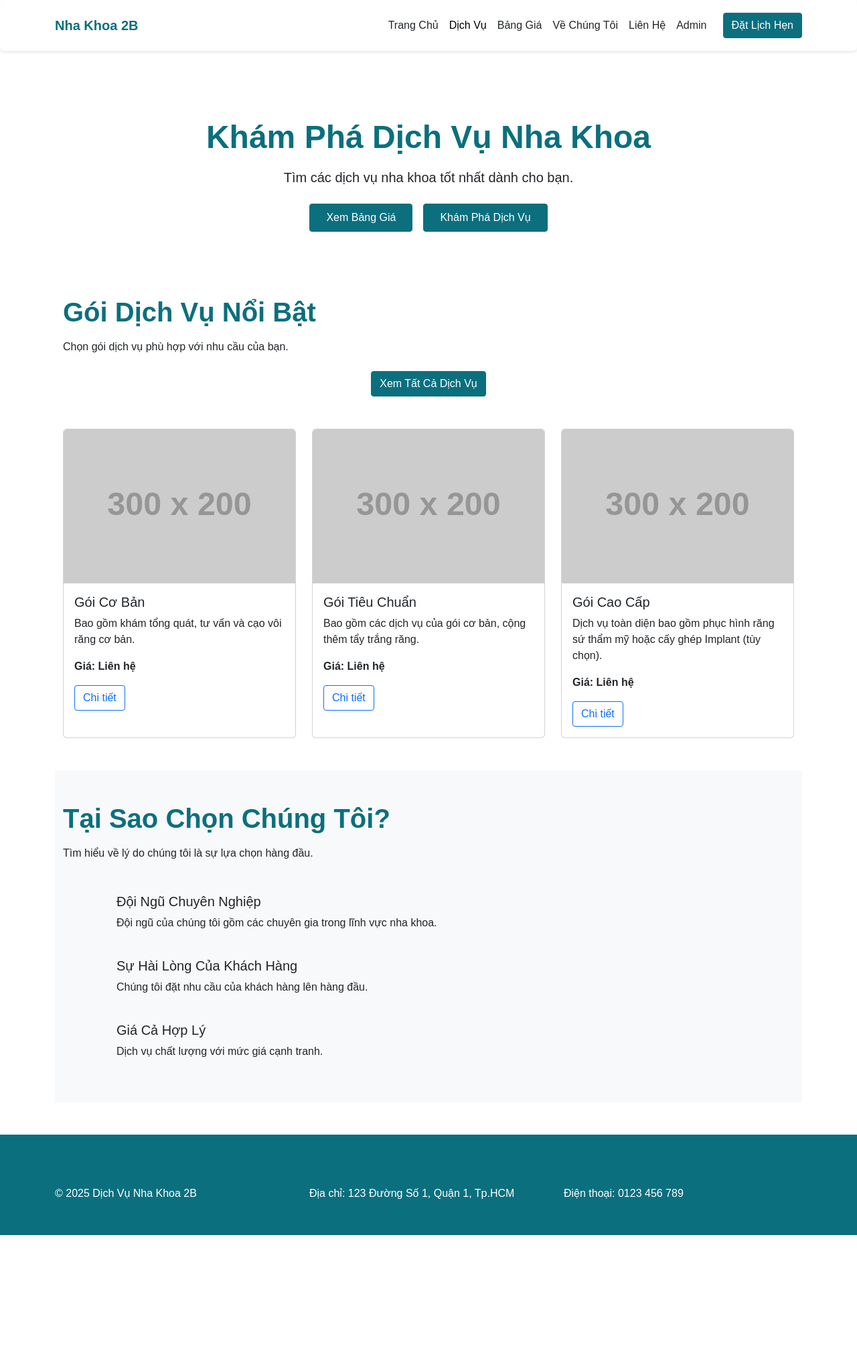
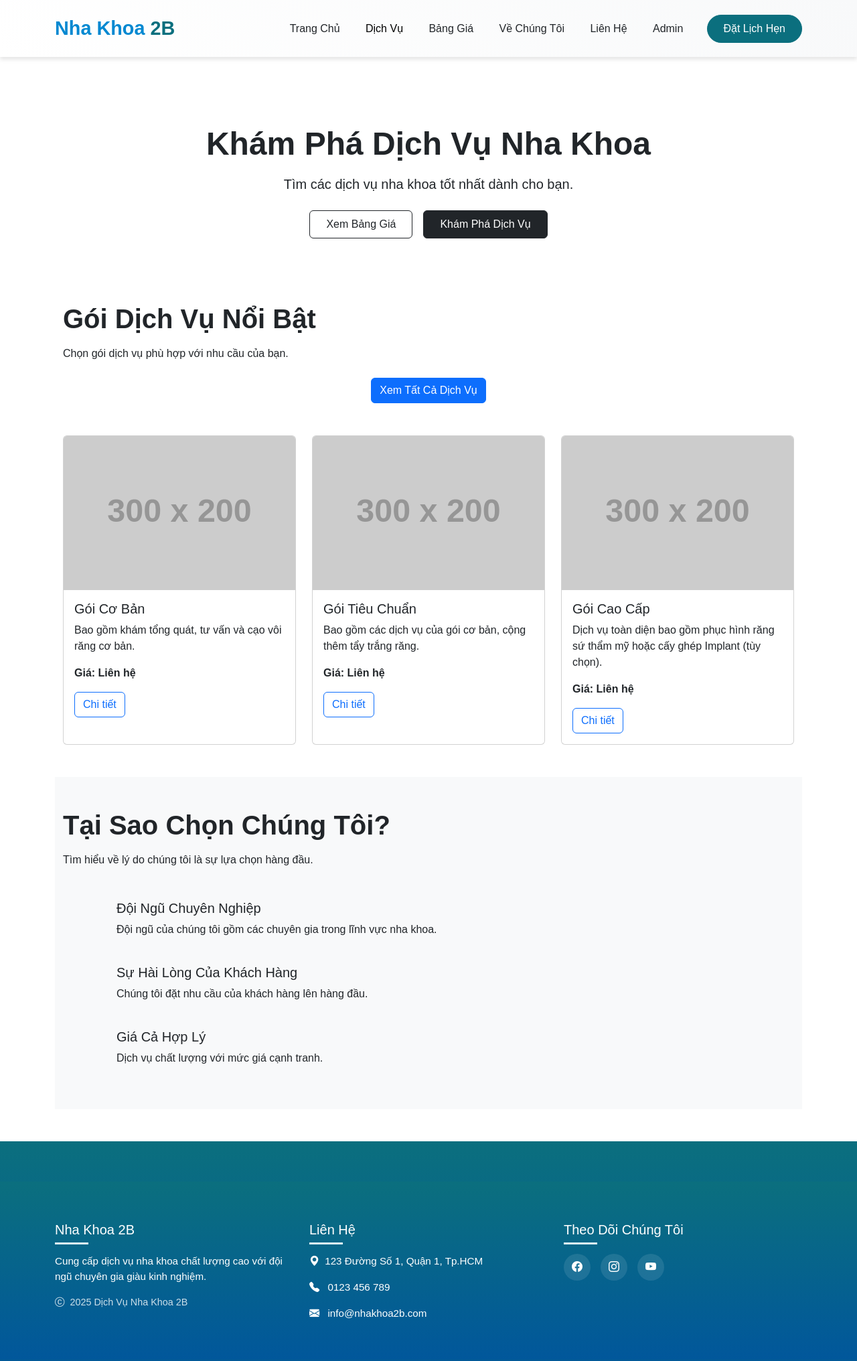
Before and after one commit to iLuminase/Nhom02_DentalClinic, a plain HTML site: page resource/view/user/product.html in a window 1280 px wide. Shown: the whole page at 67% size. Before the commit the page ends 1844 px from the top, so only its background shows below. Drawn offline with nearby package versions, Linux system fonts and the light colour scheme; placeholder pictures from the web are drawn by us.

Commit message:
[UPGRADE] Giao dien

```diff
--- a/_footer.html
+++ b/_footer.html
@@ -1,13 +1,35 @@
-<div class="container">
-    <div class="row text-center text-md-start">
-        <div class="col-md-4 mb-3 mb-md-0">
-            <p class="mb-0">© 2025 Dịch Vụ Nha Khoa 2B</p>
-        </div>
-        <div class="col-md-4 mb-3 mb-md-0">
-            <p class="mb-0">Địa chỉ: 123 Đường Số 1, Quận 1, Tp.HCM</p>
-        </div>
-        <div class="col-md-4">
-            <p class="mb-0">Điện thoại: 0123 456 789</p>
+<footer id="footer-placeholder">
+    <div class="container">
+        <div class="row gy-4">
+            <div class="col-lg-4 col-md-6">
+                <h4 class="footer-title">Nha Khoa 2B</h4>
+                <p class="footer-text">Cung cấp dịch vụ nha khoa chất lượng cao với đội ngũ chuyên gia giàu kinh nghiệm.</p>
+                <p class="copyright">
+                    <i class="bi bi-c-circle me-2"></i>2025 Dịch Vụ Nha Khoa 2B
+                </p>
+            </div>
+            <div class="col-lg-4 col-md-6">
+                <h4 class="footer-title">Liên Hệ</h4>
+                <p class="footer-text">
+                    <i class="bi bi-geo-alt-fill me-2"></i>123 Đường Số 1, Quận 1, Tp.HCM
+                </p>
+                <p class="footer-text">
+                    <i class="bi bi-telephone-fill me-2"></i>
+                    <a href="tel:0123456789">0123 456 789</a>
+                </p>
+                <p class="footer-text">
+                    <i class="bi bi-envelope-fill me-2"></i>
+                    <a href="mailto:info@nhakhoa2b.com">info@nhakhoa2b.com</a>
+                </p>
+            </div>
+            <div class="col-lg-4 col-md-12">
+                <h4 class="footer-title">Theo Dõi Chúng Tôi</h4>
+                <div class="social-links">
+                    <a href="#" class="social-icon"><i class="bi bi-facebook"></i></a>
+                    <a href="#" class="social-icon"><i class="bi bi-instagram"></i></a>
+                    <a href="#" class="social-icon"><i class="bi bi-youtube"></i></a>
+                </div>
+            </div>
         </div>
     </div>
-</div>
+</footer>
--- a/_header.html
+++ b/_header.html
@@ -1,12 +1,14 @@
 <nav class="navbar navbar-expand-lg navbar-light sticky-top">
     <div class="container">
-        <a class="navbar-brand fw-bold" href="index.html">Nha Khoa 2B</a>
+        <a class="navbar-brand fw-bold" href="index.html">
+            <span class="brand-highlight">Nha Khoa</span> 2B
+        </a>
         <button class="navbar-toggler" type="button" data-bs-toggle="collapse" data-bs-target="#navbarNavDropdown"
             aria-controls="navbarNavDropdown" aria-expanded="false" aria-label="Toggle navigation">
             <span class="navbar-toggler-icon"></span>
         </button>
-        <div class="collapse navbar-collapse" id="navbarNavDropdown">
-            <ul class="navbar-nav ms-auto">
+        <div class="collapse navbar-collapse justify-content-end" id="navbarNavDropdown">
+            <ul class="navbar-nav">
                 <li class="nav-item">
                     <a class="nav-link" href="index.html">Trang Chủ</a>
                 </li>
@@ -26,7 +28,7 @@
                     <a class="nav-link" href="../admin/admin.html">Admin</a>
                 </li>
             </ul>
-            <a href="#" class="btn btn-primary ms-lg-3">Đặt Lịch Hẹn</a>
+            <a href="#" class="btn btn-primary ms-lg-3 appointment-btn">Đặt Lịch Hẹn</a>
         </div>
     </div>
 </nav>
--- a/assets/css/styles.css
+++ b/assets/css/styles.css
@@ -2,175 +2,198 @@
 
 /* General styles */
 :root {
-    --primary-color:  rgb(11, 111, 126); /* New primary highlight color */
-    --secondary-color: #ffffff; /* White */
-    --text-color: #212529; /* Dark grey - almost black for good readability */
-    --footer-bg-color:  rgb(11, 111, 126);
-    --footer-text-color: #ffffff; /* White for footer text */
-    --navbar-bg-color: #ffffff; /* Powder Blue for testing custom navbar background */
+    --primary-color: rgb(11, 111, 126);
+    --secondary-color: #ffffff;
+    --text-color: #212529;
+    --footer-bg-color: rgb(11, 111, 126);
+    --footer-text-color: #ffffff;
+    --navbar-bg-color: #ffffff;
     --navbar-link-color: var(--text-color);
-    --navbar-link-hover-color: var(--primary-color); /* Updated to new primary */
-    --footer-link-color: var(--primary-color); /* Updated to new primary */
-    --footer-link-hover-color:  rgb(11, 111, 126); /* Darker shade of new primary */
+    --navbar-link-hover-color: var(--primary-color);
+    --footer-link-color: #ffffff;
+    --footer-link-hover-color: #e0f7fa;
 }
 
 body {
-    font-family: Arial, Helvetica, sans-serif;
+    font-family: 'Arial', Helvetica, sans-serif;
     color: var(--text-color);
     display: flex;
     flex-direction: column;
     min-height: 100vh;
 }
 
-/* Heading styles */
-h1, h2, h3, h4, h5, h6 {
-    color: var(--primary-color);
-}
-
 /* Header styles */
 .navbar {
-    background-color: var(--navbar-bg-color) !important; /* Ensure custom background applies */
-    border: 10px solid var(--navbar-bg-color); /* Border color same as background */
-    border-radius: 0.375rem;
-    box-shadow: 0 2px 4px rgba(0, 0, 0, 0.1);
-    padding: 0.5rem 1rem;
-    margin-bottom: 20px;
-    position: fixed; /* Change to fixed for sticky behavior */
+    background: linear-gradient(45deg, var(--navbar-bg-color), #f8f9fa) !important;
+    box-shadow: 0 4px 6px rgba(0, 0, 0, 0.1);
+    padding: 1rem 0;
+    position: fixed;
     top: 0;
-    width: 100%; /* Ensure it spans the full width */
-    z-index: 1030; /* Ensure it stays above other elements */
+    width: 100%;
+    z-index: 1030;
+    transition: all 0.3s ease;
 }
 
 body {
-    padding-top: 80px; /* Add padding to prevent navbar from overlapping content */
+    padding-top: 90px;
+}
+
+.navbar-brand {
+    color: var(--primary-color);
+    font-size: 1.8rem;
+    transition: color 0.3s ease;
+}
+
+.brand-highlight {
+    color: #0288d1;
+    font-weight: 700;
 }
 
 .nav-link {
     color: var(--navbar-link-color);
     font-weight: 500;
-    padding: 0.5rem 1rem;
+    padding: 0.5rem 1.2rem !important;
+    position: relative;
+    transition: all 0.3s ease;
 }
 
-.nav-link:hover,
-.navbar-brand:hover {
+.nav-link::after {
+    content: '';
+    position: absolute;
+    width: 0;
+    height: 2px;
+    bottom: 0;
+    left: 0;
+    background-color: var(--navbar-link-hover-color);
+    transition: width 0.3s ease;
+}
+
+.nav-link:hover::after {
+    width: 100%;
+}
+
+.nav-link:hover {
     color: var(--navbar-link-hover-color);
 }
 
-.navbar-brand {
-    color: var(--primary-color); /* Make navbar brand use primary color */
+.appointment-btn {
+    background-color: var(--primary-color);
+    border-color: var(--primary-color);
+    padding: 0.5rem 1.5rem;
+    border-radius: 25px;
+    transition: all 0.3s ease;
 }
 
-.btn-primary {
-    background-color: var(--primary-color);
-    border-color: var(--primary-color);
-    color: var(--secondary-color);
+.appointment-btn:hover {
+    background-color: #0288d1;
+    border-color: #0288d1;
+    transform: translateY(-2px);
 }
 
-.btn-primary:hover {
-    background-color: var(--footer-link-hover-color); /* Darker blue */
-    border-color: var(--footer-link-hover-color);
-    color: var(--secondary-color);
+/* Footer styles */
+#footer-placeholder {
+    background: linear-gradient(180deg, var(--footer-bg-color), #01579b);
+    color: var(--footer-text-color);
+    padding: 60px 0 40px;
 }
 
-/* Card styles */
-.card-header {
-    background-color: #d9d9d9;
-    border-radius: 0.375rem 0.375rem 0 0 !important;
+.footer-title {
+    color: var(--footer-text-color);
+    font-size: 1.25rem;
+    margin-bottom: 1.5rem;
+    position: relative;
 }
 
-.card-body {
-    border-radius: 0 0 0.375rem 0.375rem !important;
+.footer-title::after {
+    content: '';
+    width: 50px;
+    height: 3px;
+    background-color: var(--footer-link-hover-color);
+    position: absolute;
+    bottom: -10px;
+    left: 0;
 }
 
-/* Button styles */
-.btn {
-    border-radius: 0.25rem;
-    font-weight: 500;
+.footer-text {
+    color: var(--footer-text-color);
+    margin-bottom: 1rem;
+    font-size: 0.95rem;
 }
 
-/* Changed .btn-outline-dark to be a blue button with white text */
-.btn-outline-dark {
-    color: var(--secondary-color);
-    background-color: var(--primary-color);
-    border-color: var(--primary-color);
+#footer-placeholder a {
+    color: var(--footer-link-color);
+    text-decoration: none;
+    transition: color 0.3s ease;
 }
 
-.btn-outline-dark:hover {
-    color: var(--secondary-color);
-    background-color: var(--footer-link-hover-color); /* Darker blue for hover */
-    border-color: var(--footer-link-hover-color);
+#footer-placeholder a:hover {
+    color: var(--footer-link-hover-color);
+    text-decoration: none;
 }
 
-/* Changed .btn-dark to be a blue button with white text */
-.btn-dark {
-    background-color: var(--primary-color);
-    color: var(--secondary-color);
-    border-color: var(--primary-color);
+.social-links {
+    display: flex;
+    gap: 15px;
 }
 
-.btn-dark:hover {
-    background-color: var(--footer-link-hover-color); /* Darker blue for hover */
-    border-color: var(--footer-link-hover-color);
-    color: var(--secondary-color);
+.social-icon {
+    display: flex;
+    align-items: center;
+    justify-content: center;
+    width: 40px;
+    height: 40px;
+    background-color: rgba(255, 255, 255, 0.1);
+    border-radius: 50%;
+    color: var(--footer-text-color);
+    transition: all 0.3s ease;
 }
 
-/* Footer styles  */
-/* #footer { */ /* Old selector */
-#footer-placeholder { /* Corrected selector to match the ID in HTML */
-    background: var(--footer-bg-color); /* Use the defined footer background color */
-    position: relative;
-    overflow: hidden;
-    color: var(--footer-text-color); /* Applied to text directly in footer, if any */
-    padding: 76px 0 50px 0px;
+.social-icon:hover {
+    background-color: var(--footer-link-hover-color);
+    color: var(--primary-color);
+    transform: translateY(-3px);
 }
 
-/* #footer p { */ /* Old selector */
-#footer-placeholder p { /* Corrected selector */
-    color: var(--footer-text-color);
-}
-
-/* #footer a { */ /* Old selector */
-#footer-placeholder a { /* Corrected selector */
-    color: var(--footer-link-color);
-    text-decoration: none; /* Remove underline from footer links */
-}
-
-/* #footer a:hover { */ /* Old selector */
-#footer-placeholder a:hover { /* Corrected selector */
-    color: var(--footer-link-hover-color);
-    text-decoration: underline; /* Add underline on hover for footer links */
+.copyright {
+    font-size: 0.9rem;
+    opacity: 0.8;
 }
 
 /* Mobile menu */
 @media (max-width: 767.98px) {
-    .navbar-toggler {
-        border: none;
-        padding: 0;
+    .navbar {
+        padding: 0.75rem 0;
     }
 
-    .navbar-toggler:focus {
-        box-shadow: none;
+    .navbar-collapse {
+        background-color: var(--navbar-bg-color);
+        padding: 1rem;
+        border-radius: 0.5rem;
+        margin-top: 0.5rem;
+    }
+
+    .nav-link {
+        padding: 0.75rem 1rem !important;
+    }
+
+    .appointment-btn {
+        margin: 1rem;
+        width: fit-content;
     }
 }
 
 /* Responsive adjustments */
 @media (min-width: 768px) {
     .nav-link {
-        padding: 0.5rem 1rem;
+        padding: 0.5rem 1.2rem !important;
     }
 }
 
 /* Sticky footer styles */
-body {
-    display: flex;
-    flex-direction: column;
-    min-height: 100vh;
-}
-
 main {
     flex: 1;
 }
 
 #footer-placeholder {
-    flex-shrink: 0; /* Prevent footer from shrinking */
+    flex-shrink: 0;
 }
```
Also changed, not shown: resource/view/user/index.html (+5 -2 lines), resource/view/user/niengrang.html (+17 -5 lines).
